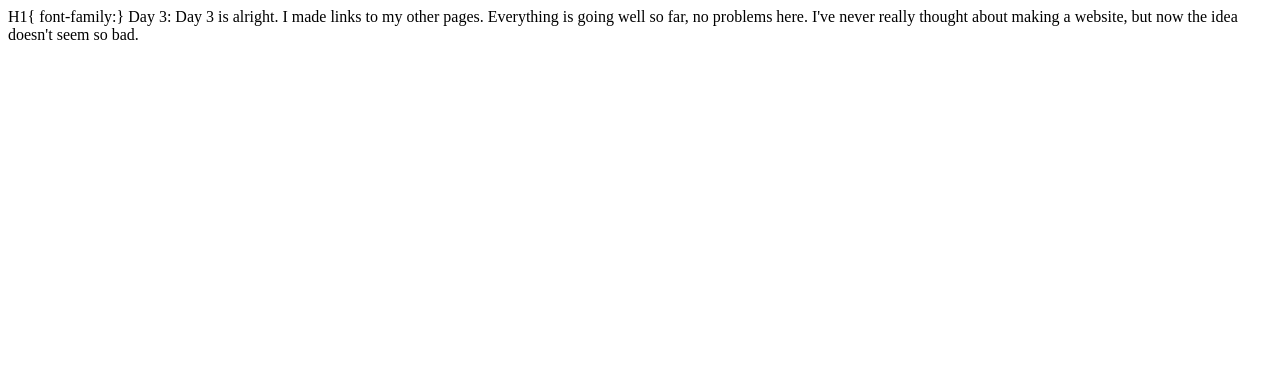
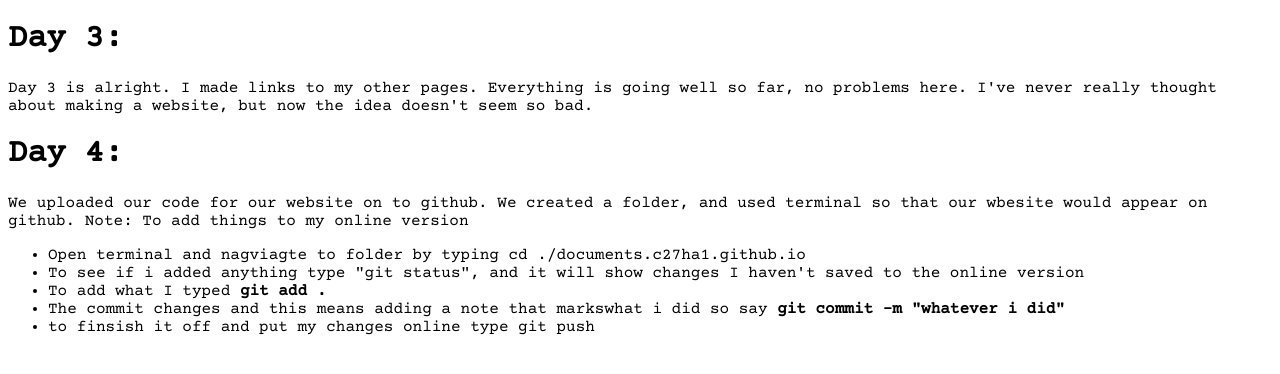
Before and after one commit to c27ha1/c27ha1.github.io, a plain HTML site: page journal.html in a window 1280 px wide. Drawn offline with nearby package versions, Linux system fonts and the light colour scheme.

Commit message:
Added directions

```diff
--- a/journal.html
+++ b/journal.html
@@ -6,12 +6,51 @@
 <link rel="preconnect" href="https://fonts.gstatic.com" crossorigin>
 <link href="https://fonts.googleapis.com/css2?family=Courier+Prime&display=swap" rel="stylesheet">
 	<style type="text/css">
+		p{
+			font-family: 'Courier Prime', monospace;
+
+		}
+
+	h1{font-family: 'Courier Prime', monospace;
+	}
+
+	h1{font-family: 'Courier Prime', monospace;
+	}
+
+	li{font-family: 'Courier Prime', monospace;}
 
 </style>
 
-H1{
-	font-family:}
-Day 3: Day 3 is alright. I made links to my other pages. Everything is going well so far, no problems here. I've never really thought about making a website, but now the idea doesn't seem so bad.
+<h1>
+
+Day 3:
+
+</h1>
+<p>
+	 Day 3 is alright. I made links to my other pages. Everything is going well so far, no problems here. I've never really thought about making a website, but now the idea doesn't seem so bad.
+</p>
+<h1>
+	Day 4:
+	</h1>
+<p>
+	We uploaded our code for our website on to github. We created a folder, and used terminal so that our wbesite would appear on github.
+
+	Note: To add things to my online version
+	<ul>
+		<li> Open terminal and nagviagte to folder by typing cd
+		./documents.c27ha1.github.io</li>
+
+		<li> To see if i added anything type "git status", and it will show changes I haven't saved to the online version</li>
+
+		<li> To add what I typed <b> git add .</b></li>
+
+		<li> The commit changes and this means adding a note that markswhat i did so say <b> git commit -m "whatever i did"</b></li>
+
+
+		<li>  to finsish it off and put my changes online type git push</li>
+
+	</ul>
+</p>
 </head>
 <body>
 
```
Also changed, not shown: index.html (+1 -1 lines).
